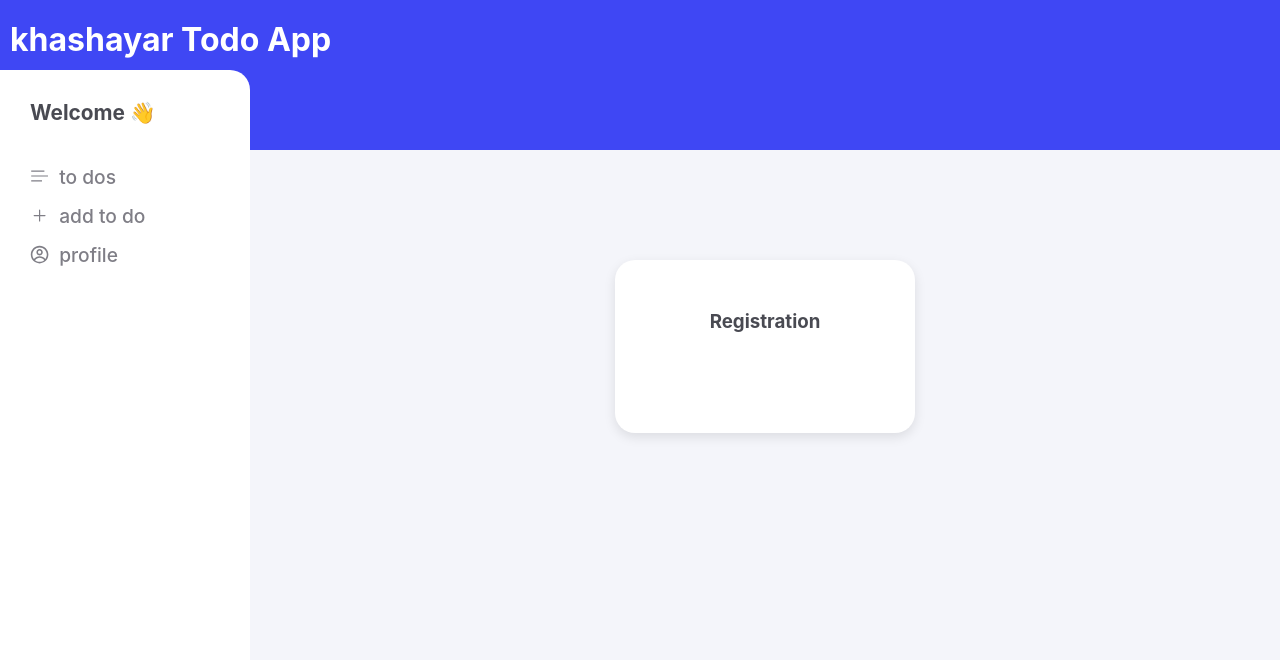
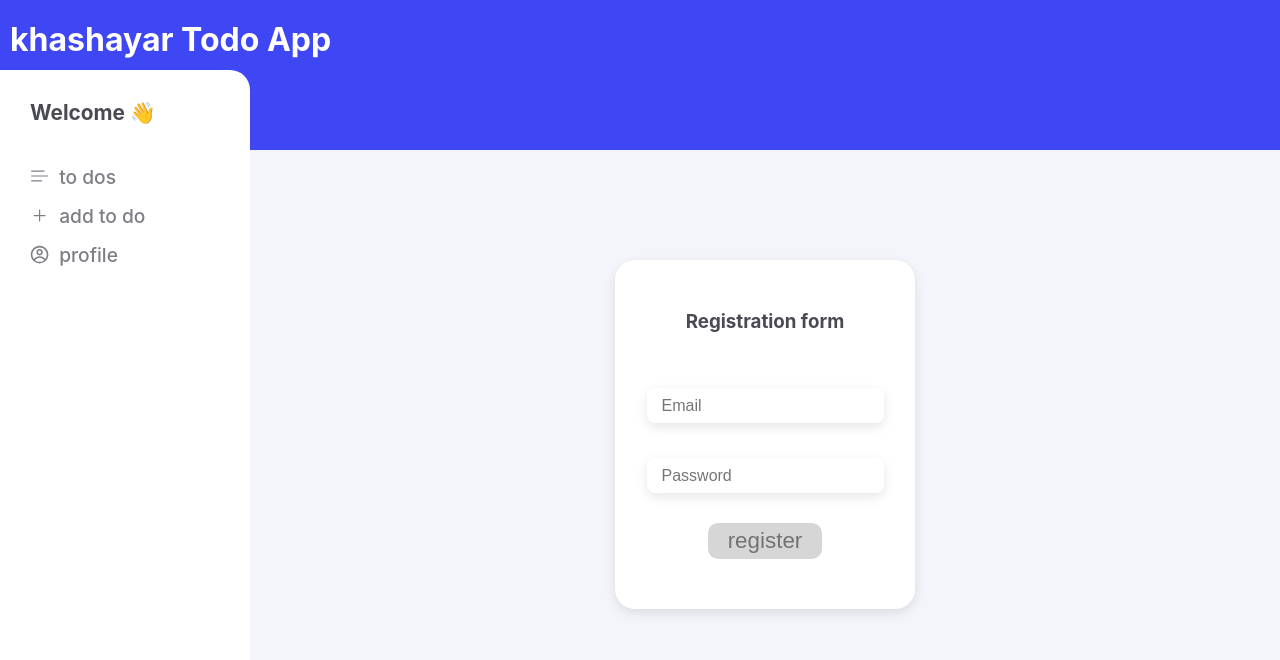
Before and after one commit to khashayarmobarez/fullstack-todo-app, a Next.js app: page /signUp in a window 1280 px wide. Shown: the top 660 px of the page. Built offline with nearby package versions, Linux system fonts and the light colour scheme.

Commit message:
Update SignupPage component with registration form elements

```diff
--- a/src/components/template/SignupPage.js
+++ b/src/components/template/SignupPage.js
@@ -3,7 +3,10 @@
 function SignupPage() {
   return (
     <div className="signin-form">
-      <h3>Registration</h3>
+      <h3>Registration form</h3>
+      <input type="text" placeholder="Email" />
+      <input type="password" placeholder="Password" />
+      <button>register</button>
     </div>
   )
 }
```
